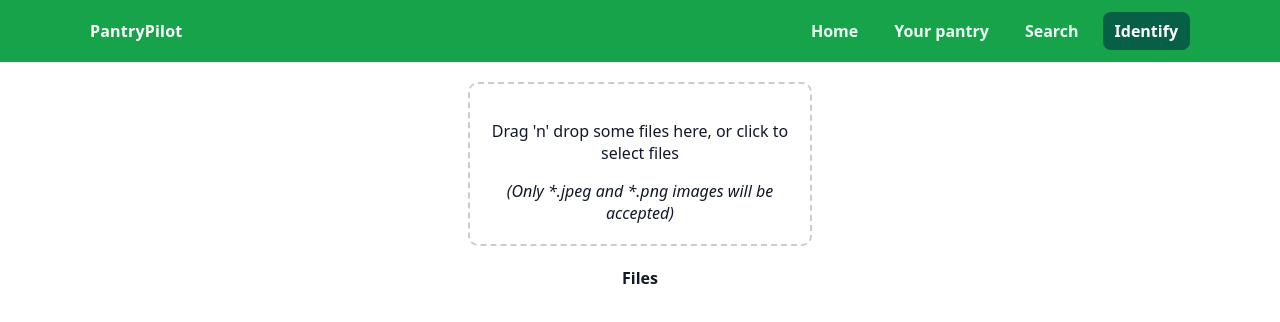
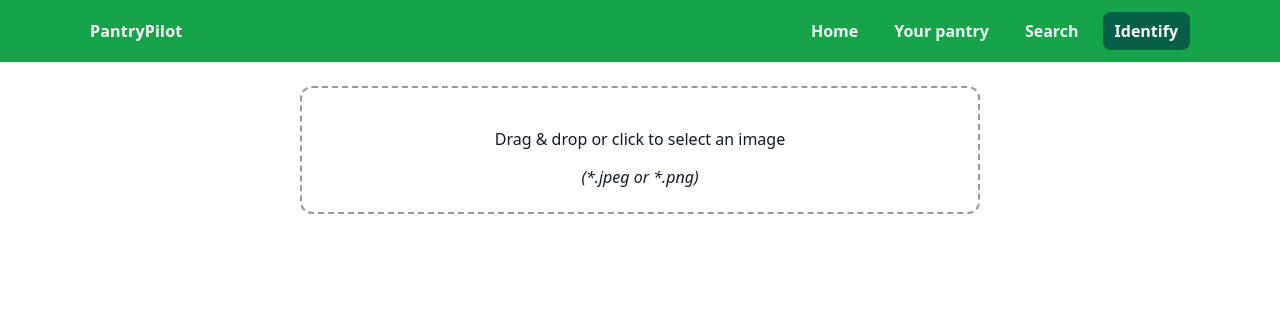
Before and after one commit to tylerfrisinger01/GEN-AI-Project, a React (Create React App) app in the folder recipe-app/: page /identify in a window 1280 px wide. Shown: the top 322 px of the page. Built offline with nearby package versions, Linux system fonts and the light colour scheme.

Commit message:
Gemeni implementation, SDK didnt work so fetch.

```diff
--- a/recipe-app/src/pages/identify.js
+++ b/recipe-app/src/pages/identify.js
@@ -1,76 +1,125 @@
 import * as React from 'react';
-import { useDropzone } from 'react-dropzone';
-import '../css/identify.css';
+import { useDropzone } from "react-dropzone";
+
+const API_KEY = "AIzaSyCdM41nbWrJku8ZDJ-ZxtYc2WnoF9uxpEA";
 
 
-function Identify() {
-  const { acceptedFiles, getRootProps, getInputProps } = useDropzone();
+function fileToBase64(file) {
+  return new Promise((resolve, reject) => {
+    const r = new FileReader();
+    r.onerror = () => reject(new Error("Failed to read file"));
+    r.onload = () => resolve(String(r.result).split(",")[1]);
+    r.readAsDataURL(file);
+  });
+}
 
-  const files = acceptedFiles.map(file => (
-    <li key={file.path}>
-      {file.path} - {file.size} bytes
-    </li>
-  ));
-  // function uploadImage() {
-  //   const imageUpload = document.getElementById('dropzone');
-  //   const files = imageUpload.files;
-  //   const messageBox = document.getElementById('message');
+async function detectWithFetch(file) {
+  const base64 = await fileToBase64(file);
+  const mime = file.type || "image/jpeg";
 
-  //   if (!files.length) {
-  //     messageBox.innerHTML = 'Please select an image';
-  //     return;
-  //   }
+  const body = {
+    contents: [
+      {
+        role: "user",
+        parts: [
+          { inline_data: { data: base64, mime_type: mime } },
+          {
+            text:
+              "Identify what food this is and return only the food name. " +
+              "If unsure, reply exactly: Upload the photo from a different angle and try again."
+          }
+        ]
+      }
+    ]
+  };
 
-  //   const formData = new FormData();
-  //   formData.append('image', files[0]);
+  const resp = await fetch(
+    `https://generativelanguage.googleapis.com/v1beta/models/gemini-2.5-flash:generateContent?key=${API_KEY}`,
+    {
+      method: "POST",
+      headers: { "Content-Type": "application/json" },
+      body: JSON.stringify(body)
+    }
+  );
 
-  //   fetch('server/endpoint', {
-  //     method: 'POST',
-  //     body: formData
-  //   })
-  //   .then(response => {
-  //     if (!response.ok) {
-  //       throw new Error('HTTP error ' + response.status);
-  //     }
-  //     return response.json();
-  //   })
-  //   .then(data => {
-  //     if (data.success) {
-  //       messageBox.innerHTML = 'Image Uploaded';
-  //       messageBox.style.color = 'green';
-  //       console.log('Server response: ', data);
-  //     } else {
-  //       messageBox.innerHTML = 'Error: ' + data.error;
-  //       messageBox.style.color = 'red';
-  //     }
-  //   })
-  //   .catch(error => {
-  //     messageBox.innerHTML = 'Error during upload: ' + error.message;
-  //     messageBox.style.color = 'red';
-  //     console.error('Upload Error: ', error);
-  //   });
+  const data = await resp.json();
+  if (!resp.ok) throw new Error(data.error?.message || "Gemini request failed");
+
+  const text =
+    data.candidates?.[0]?.content?.parts
+      ?.map((p) => p.text || "")
+      .join("")
+      .trim() || "";
+
+  return text || "No result";
+}
+
+export default function Identify() {
+  const [status, setStatus] = React.useState("");
+  const [previewUrl, setPreviewUrl] = React.useState("");
+
+  const onDrop = React.useCallback(async (accepted) => {
+    if (!accepted?.length) return;
+    const file = accepted[0];
+    setPreviewUrl(URL.createObjectURL(file));
+    setStatus("Analyzing…");
+    try {
+      const result = await detectWithFetch(file);
+      setStatus(result);
+    } catch (e) {
+      console.error(e);
+      setStatus("Failed to analyze image.");
+    }
+  }, []);
+
+  const { getRootProps, getInputProps, isDragActive, acceptedFiles } =
+    useDropzone({
+      onDrop,
+      multiple: false,
+      accept: {
+        "image/jpeg": [".jpg", ".jpeg"],
+        "image/png": [".png"]
+      }
+    });
 
   return (
-    // <main className="tm-page">
-    //   <h1>Identify Recipes</h1>
-    //   <p>Upload an Image to identify whats in the recipe</p>
-    //   {/* <input type="file" id="imageUpload" accept="image/*" /> */}
-    //   <input type="dropzone" id="dropzone" accept="image/*"/>
-    //   <button onClick={uploadImage()}>Identify Recipe</button>
-    //   <div id="message"></div>
-    // </main>
-    <section className='container'>
-      <div {...getRootProps({className: 'dropzone'})}>
+    <section className="container" style={{ maxWidth: 680, margin: "24px auto" }}>
+      <div
+        {...getRootProps({ className: "dropzone" })}
+        style={{
+          border: "2px dashed #999",
+          padding: 24,
+          borderRadius: 12,
+          textAlign: "center",
+          cursor: "pointer"
+        }}
+      >
         <input {...getInputProps()} />
-        <p>Drag 'n' drop some files here, or click to select files</p>
-        <em>(Only *.jpeg and *.png images will be accepted)</em>
+        <p>{isDragActive ? "Drop it here…" : "Drag & drop or click to select an image"}</p>
+        <em>(*.jpeg or *.png)</em>
       </div>
-      <aside>
-        <h4>Files</h4>
-        <ul>{files}</ul>
+
+      <aside style={{ marginTop: 16 }}>
+        {acceptedFiles.length > 0 && (
+          <ul>
+            <li>
+              {acceptedFiles[0].name} — {acceptedFiles[0].size} bytes
+            </li>
+          </ul>
+        )}
+        {previewUrl && (
+          <img
+            src={previewUrl}
+            alt="preview"
+            style={{ maxWidth: 260, borderRadius: 8, marginTop: 8 }}
+          />
+        )}
+        {status && (
+          <p style={{ marginTop: 12 }}>
+            <strong>Result:</strong> {status}
+          </p>
+        )}
       </aside>
     </section>
   );
 }
-
-export default Identify
--- a/recipe-app/src/pages/search.js
+++ b/recipe-app/src/pages/search.js
@@ -1,4 +1,5 @@
 import React, { useEffect, useMemo, useRef, useState } from "react";
+//import { getAiResponse } from "../langchain";
 
 /**
  * Local Recipe Search
```
Also changed, not shown: recipe-app/src/langchain.js (+4 -6 lines), recipe-app/public/Copycat-McDonalds-Hamburger.jpg (added).
